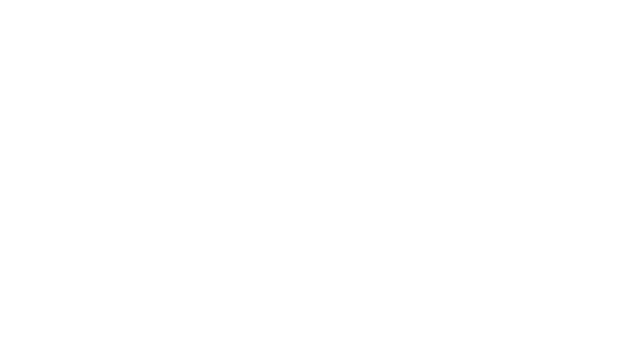
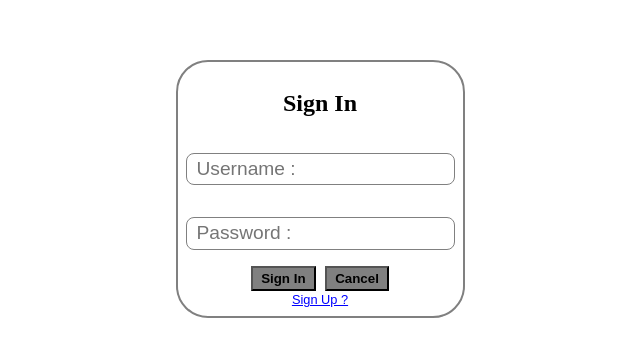
Before and after one commit to zMed-tech/vue-with-jwt-athentication, a Vue app: page / in a window 1280 px wide. Shown: the part 219-576 px from the top of the page, without its empty margins (320-960 px from the left). Built offline with nearby package versions, Linux system fonts and the light colour scheme.

Commit message:
feat: create authenticate component that contain both of signUp and signIn

```diff
--- a/src/components/Authenticate.vue
+++ b/src/components/Authenticate.vue
@@ -1,9 +1,53 @@
 <template>
-  <div id="authenticate"></div>
+  <div id="authenticate">
+    <transition name="slide" mode="out-in">
+      <component :is="comp" @swit="swit" />
+    </transition>
+  </div>
 </template>
 
 <script>
-export default {};
+import SignUp from "@/components/SignUp.vue";
+import SignIn from "@/components/SignIn.vue";
+
+export default {
+  name: "Authentication",
+  components: { SignUp, SignIn },
+
+  data() {
+    return {
+      comp: SignIn,
+    };
+  },
+
+  methods: {
+    swit(value) {
+      if (value == "signUp") {
+        this.comp = SignUp;
+      } else {
+        this.comp = SignIn;
+      }
+    },
+  },
+};
 </script>
 
-<style></style>
+<style lang="scss" scoped>
+#authenticate {
+  height: 100vh;
+  display: flex;
+  justify-content: center;
+  align-items: center;
+}
+
+.slide-enter-active,
+.slide-leave-active {
+  transition: all ease-in-out 1s;
+}
+
+.slide-enter,
+.slide-leave-to {
+  transform: translateX(120px);
+  opacity: 0;
+}
+</style>
```
